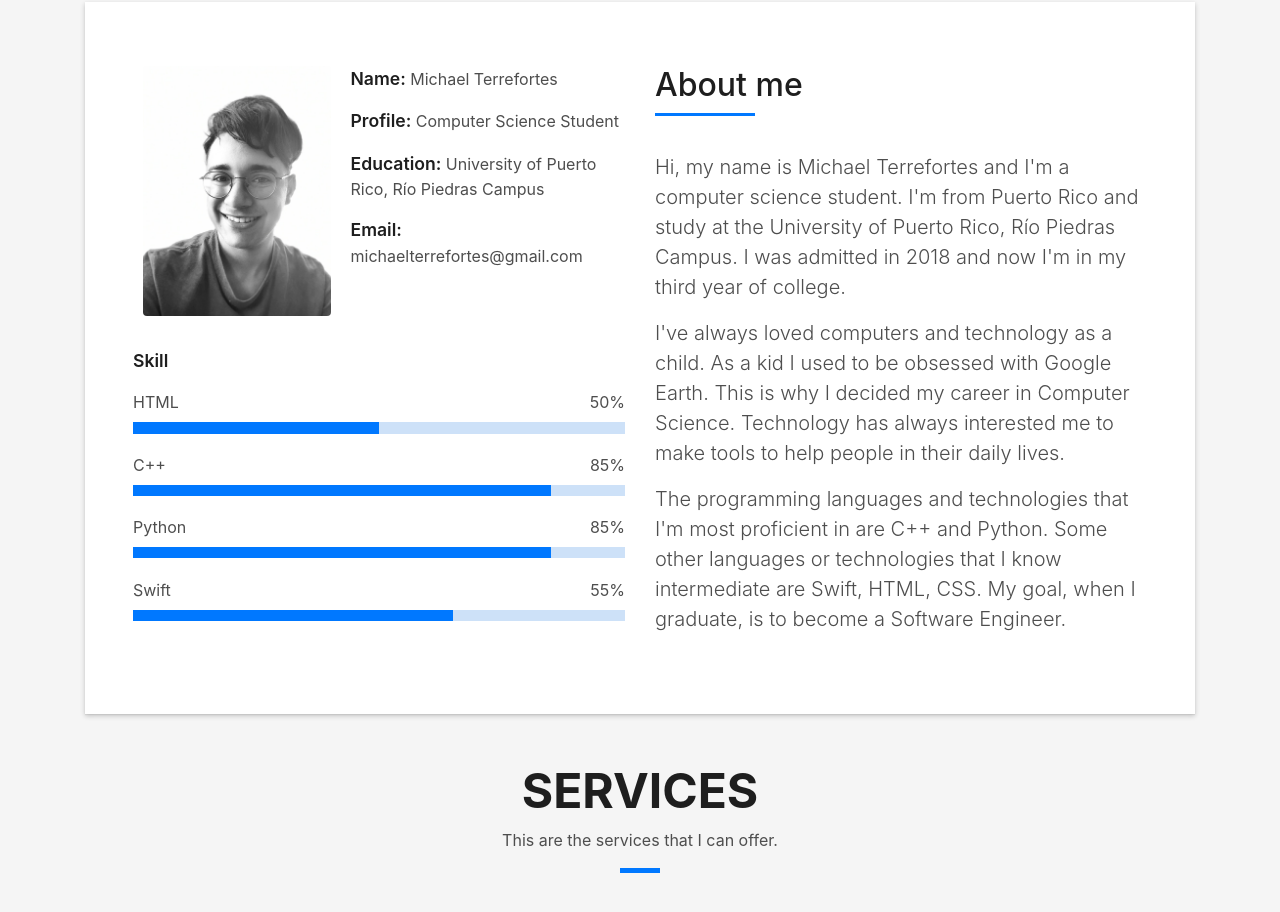
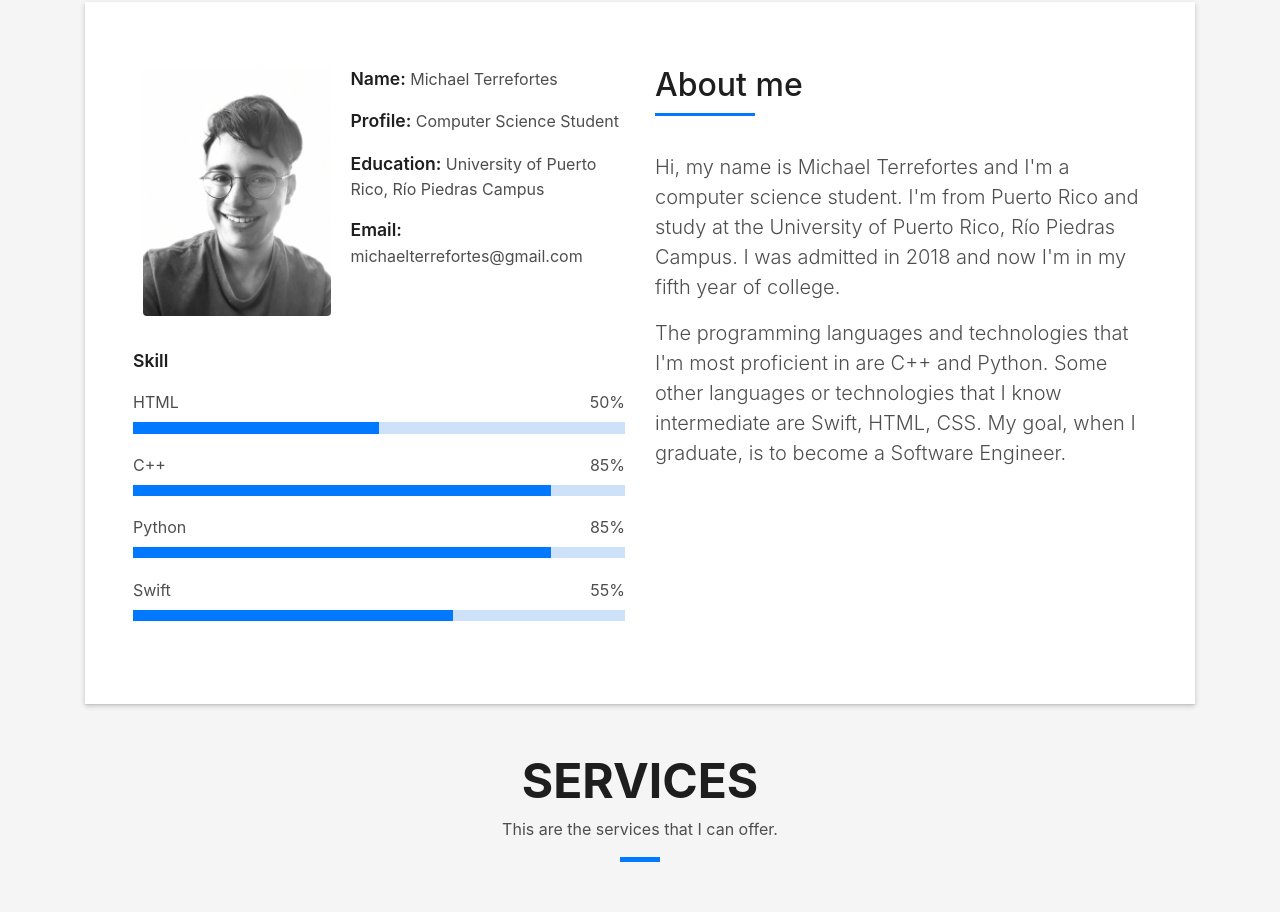
Before and after one commit to michaelterrefortes/michaelterrefortes.github.io, a plain HTML site: page index.html in a window 1280 px wide. Shown: the part 862-1774 px from the top of the page. Drawn offline with Linux system fonts and the light colour scheme; files whose address does not match are found by name.

Commit message:
Update index.html

```diff
--- a/index.html
+++ b/index.html
@@ -147,11 +147,9 @@
                     </h5>
                   </div>
                   <p class="lead">
-                    Hi, my name is Michael Terrefortes and I'm a computer science student. I'm from Puerto Rico and study at the University of Puerto Rico, R&iacute;o Piedras Campus. I was admitted in 2018 and now I'm in my third year of college.
+                    Hi, my name is Michael Terrefortes and I'm a computer science student. I'm from Puerto Rico and study at the University of Puerto Rico, R&iacute;o Piedras Campus. I was admitted in 2018 and now I'm in my fifth year of college.
                   </p>
-                  <p class="lead">
-                    I've always loved computers and technology as a child. As a kid I used to be obsessed with Google Earth. This is why I decided my career in Computer Science. Technology has always interested me to make tools to help people in their daily lives.
-                  </p>
+
                   <p class="lead">
                     The programming languages and technologies that I'm most proficient in are C++ and Python. Some other languages or technologies that I know intermediate are Swift, HTML, CSS. My goal, when I graduate, is to become a Software Engineer.
                   </p>
```
